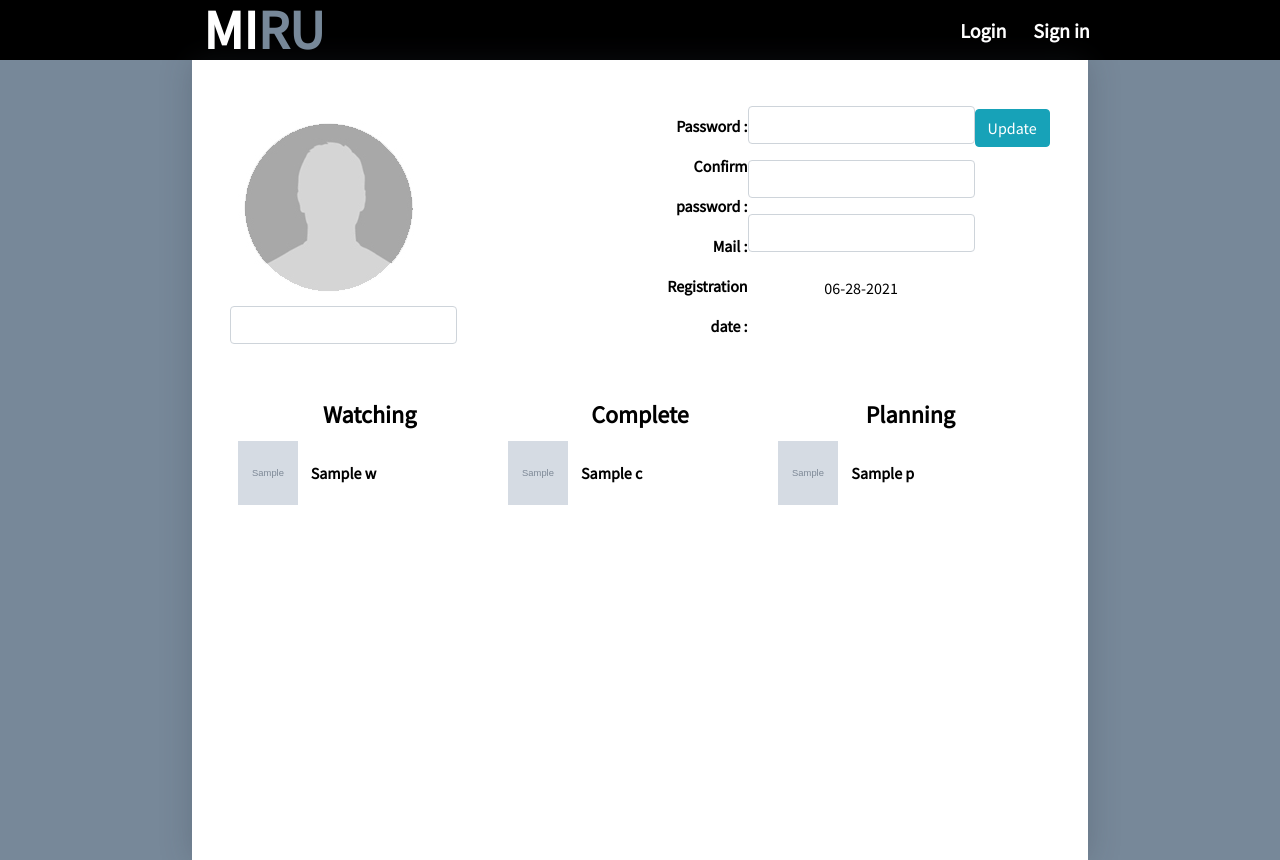
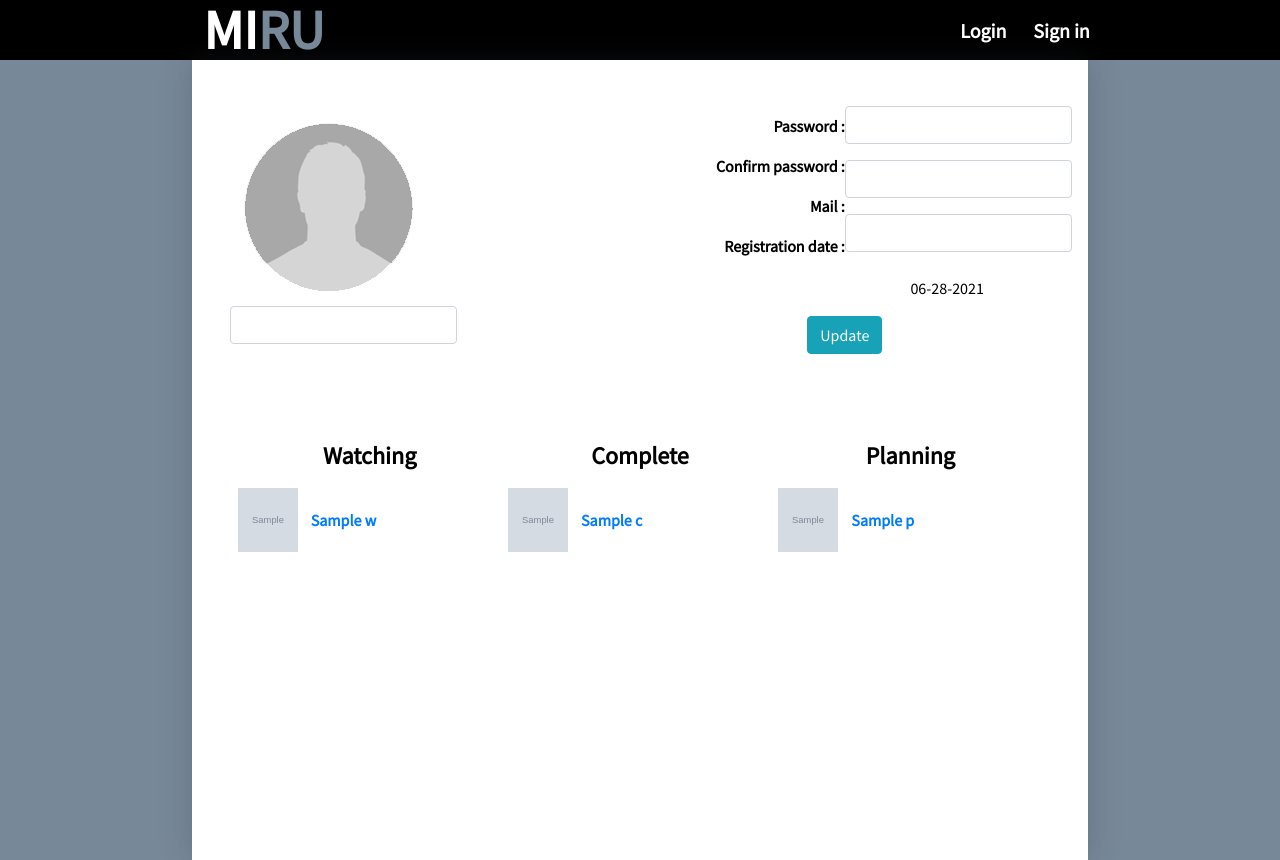
Before and after one commit to Hashiix/PFA, a Symfony app: template templates/profil/index.html.twig in a window 1280 px wide. Run offline with Twig, Linux system fonts and the light colour scheme; the template is opened without the code that fills it: most values are stand-ins (such as "Sample title", 1, 10 or a date in 2020); grey boxes marked "Sample" are stand-in pictures; form fields are guessed from the names that the template uses; some libraries are stand-ins or nearby versions.

Commit message:
Release v1.0.0

```diff
--- a/public/CSS/style.css
+++ b/public/CSS/style.css
@@ -133,10 +133,7 @@ li a:hover {
     width: 98%;
     display: flex;
     justify-content: left;
-}
-
-.animeline::-webkit-scrollbar{
-    visibility: hidden;
+    overflow-x: hidden;
 }
 
 .spantop {
@@ -339,13 +336,14 @@ li a:hover {
     display: flex;
     width: 50%;
     justify-content: space-around;
+    flex-wrap: wrap;
 }
 
 .recap {
     display: flex;
     flex-direction: row;
     justify-content: center;
-    margin-top: 5%;
+    margin-top: 10%;
 }
 
 .watching,
@@ -357,11 +355,20 @@ li a:hover {
 
 .profilelist {
     width: 100%;
+    margin-top: 3%;
+    padding: 3px;
+    margin-top: 5%;
+}
+
+.profilelist a {
     display: flex;
     flex-direction: row;
-    margin-top: 3%;
-    padding: 3px;
 }
+
+.profilelist a:hover {
+    text-decoration: none;
+}
+
 .profilelist img {
     margin-right: 5%;
 }
--- a/src/Controller/AnimeDescriptionController.php
+++ b/src/Controller/AnimeDescriptionController.php
@@ -12,16 +12,16 @@ use Symfony\Bundle\FrameworkBundle\Controller\AbstractController;
 use Symfony\Component\HttpFoundation\Request;
 use Symfony\Component\HttpFoundation\Response;
 use Symfony\Component\Routing\Annotation\Route;
-use Symfony\Component\Security\Core\User\UserInterface;
 
 class AnimeDescriptionController extends AbstractController
 {
     /**
      * @Route("/anime/{id}", name="description")
      */
-    public function description(CallApiService $callApiService, EntityManagerInterface $em, int $id, Request $request, UserInterface $user)
+    public function description(CallApiService $callApiService, EntityManagerInterface $em, int $id, Request $request)
     {
         $anime = $callApiService->getAnime($id);
+        $user = $this->getUser();
 
         $watching = $request->request->get('watching');
         $complete = $request->request->get('complete');
--- a/templates/profil/index.html.twig
+++ b/templates/profil/index.html.twig
@@ -13,13 +13,13 @@
                 {{ form_row(form.avatar, {'label':false, 'required':false}) }}
             </div>
             <div class="personal">
-                <div style="text-align: right">
+                <div style="text-align: right; width: 50%">
                     <strong>Password :</strong><br/>
                     <strong>Confirm password : </strong><br/>
                     <strong>Mail :</strong><br/>
                     <strong>Registration date : </strong>
                 </div>
-                <div class="text-center">
+                <div class="text-center" style="width: 50%">
                     {{ form_start(form) }}
                     {{ form_row(form.password, {'label':false, 'required':false}) }}
                     {{ form_row(form.passwordVerify, {'label':false, 'required':false}) }}
@@ -38,8 +38,10 @@
                 <h2 style="font-weight: bold">Watching</h2>
                 {% for w in wList %}
                     <div class="profilelist">
+                        <a href="{{ path("description", {id: w.mal_id}) }}">
                             <img src="{{ w.image_url }}" alt="" width="60px">
                             <p><strong>{{ w.title }}</strong></p>
+                        </a>
                     </div>
                 {% endfor %}
             </div>
@@ -47,8 +49,10 @@
                 <h2 style="font-weight: bold">Complete</h2>
                 {% for c in cList %}
                     <div class="profilelist">
+                        <a href="{{ path("description", {id: c.mal_id}) }}">
                             <img src="{{ c.image_url }}" alt="" width="60px">
                             <p><strong>{{ c.title }}</strong></p>
+                        </a>
                     </div>
                 {% endfor %}
             </div>
@@ -56,8 +60,10 @@
                 <h2 style="font-weight: bold">Planning</h2>
                 {% for p in pList %}
                     <div class="profilelist">
+                        <a href="{{ path("description", {id: p.mal_id}) }}">
                             <img src="{{ p.image_url }}" alt="" width="60px">
                             <p><strong>{{ p.title }}</strong></p>
+                        </a>
                     </div>
                 {% endfor %}
             </div>
```
Lines whose indentation alone changed are shown as unchanged.
